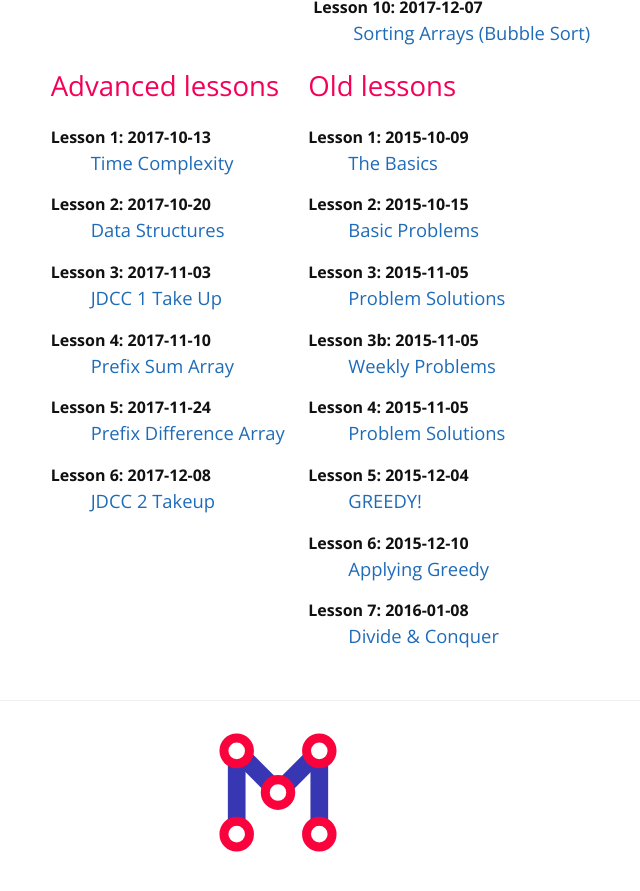
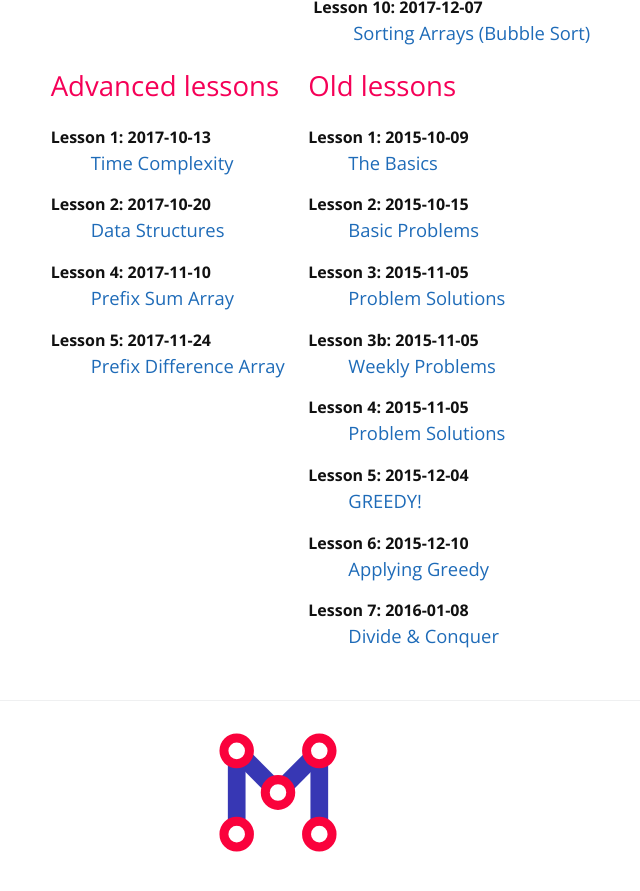
Before and after one commit to mcpt/mcpt.github.io, a Jekyll site: the page built from cpt.md, in a window 1280 px wide and 900 px high, scrolled down 1364 px. Shown: the top 891 px of the window, without its empty margins (362-1002 px from the left). Built offline with Jekyll 4.4.1, drawn with Linux system fonts in a browser that asks for light colours.

Commit message:
Remove 2017-2018 JDCC solutions.

```diff
--- a/_data/advanced-lessons.yml
+++ b/_data/advanced-lessons.yml
@@ -14,11 +14,6 @@
   id: 2
   url: https://docs.google.com/presentation/d/1n4-dzVTW7AzlVetx9nN75mfUjJXPl8uIhjYdjS9vneg/edit?usp=sharing
 
-- title: JDCC 1 Take Up
-  date: 2017-11-03
-  id: 3
-  url: https://docs.google.com/presentation/d/1VbCOXb16czdLoobKdqnlgcWC2S8yRUprZ-X_Kiyj4nA/edit?usp=sharing
-
 - title: Prefix Sum Array
   date: 2017-11-10
   id: 4
@@ -28,8 +23,3 @@
   date: 2017-11-24
   id: 5
   url: https://docs.google.com/presentation/d/1pVp6sCmICxWvpRNwqJJFc5jUQaaJcFHxb_5F24xZUso/edit?usp=sharing
-
-- title: JDCC 2 Takeup
-  date: 2017-12-08
-  id: 6
-  url: https://docs.google.com/presentation/d/1WKtrsCNWlOPW-apdpE4BS9V4Pp3XLpeuNK7lMhPD8lw/edit?usp=sharing
```
